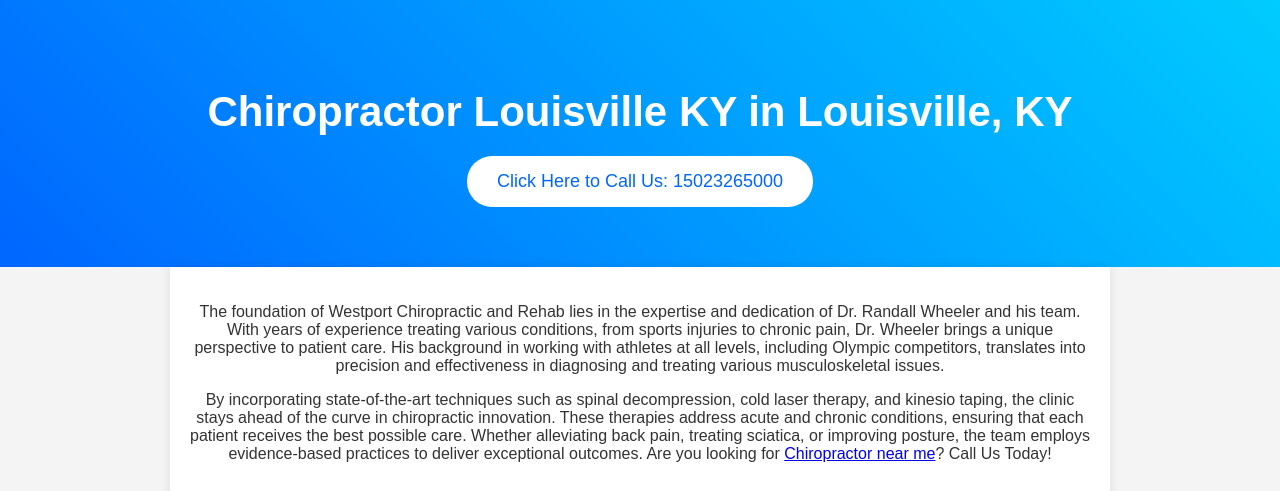
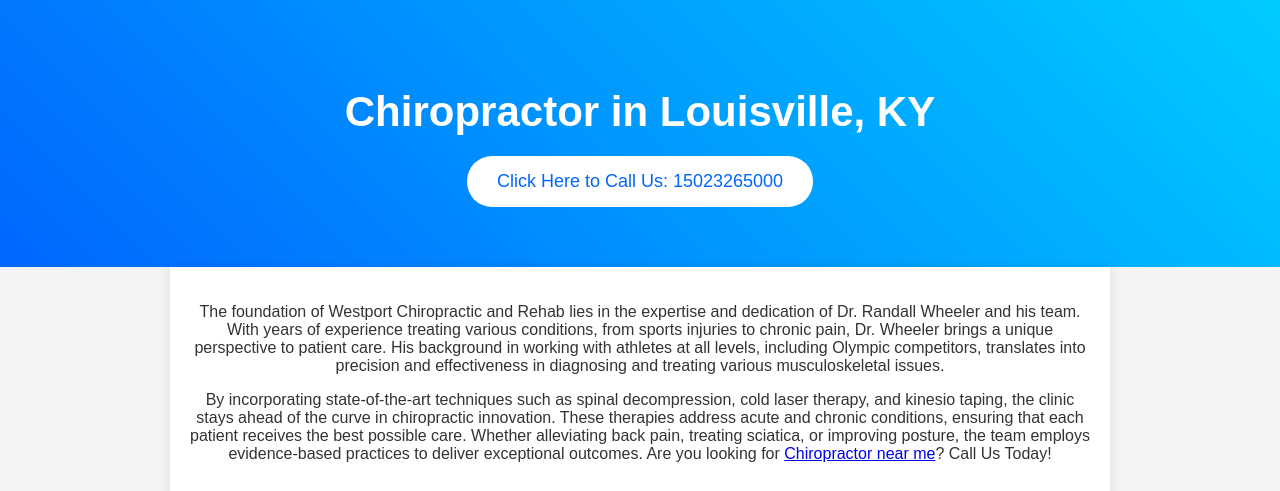
Before and after one commit to westport-chiropractic-and-reha/westport-chiropractic-and-reha, a plain HTML site: page index.html in a window 1280 px wide. Shown: the top 491 px of the page. Drawn offline with Linux system fonts and the light colour scheme.

Commit message:
Update index.html

```diff
--- a/index.html
+++ b/index.html
@@ -6,8 +6,8 @@
     <meta http-equiv="Content-Type" content="text/html; charset=utf-8">
     <meta name="description" content="Westport Chiropractic and Rehab is more than just a clinic—it’s a hub for comprehensive wellness care in Louisville, KY." />
     <meta name="keywords" content="Chiropractor Louisville KY, Chiropractor near me, Louisville chiropractor" />
-    <meta property="og:title" content="Chiropractor Louisville KY in Louisville, KY" />
-    <title>Chiropractor Louisville KY in Louisville, KY</title>
+    <meta property="og:title" content="Chiropractor in Louisville, KY" />
+    <title>Chiropractor in Louisville, KY</title>
     <style>
         body {
             font-family: Arial, sans-serif;
@@ -62,7 +62,7 @@
 
     <!-- Hero Section -->
     <div class="hero">
-        <h1>Chiropractor Louisville KY in Louisville, KY</h1>
+        <h1>Chiropractor in Louisville, KY</h1>
         <button onclick="window.location.href='tel:+115023265000'">Click Here to Call Us: 15023265000</button>
     </div>
 
```
